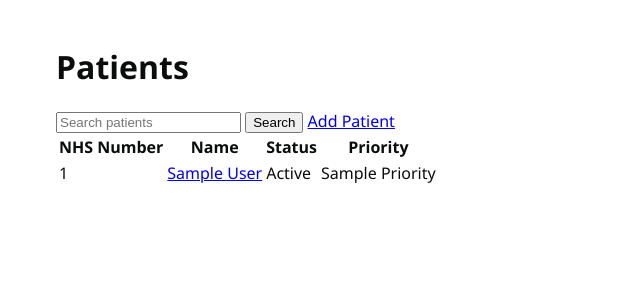
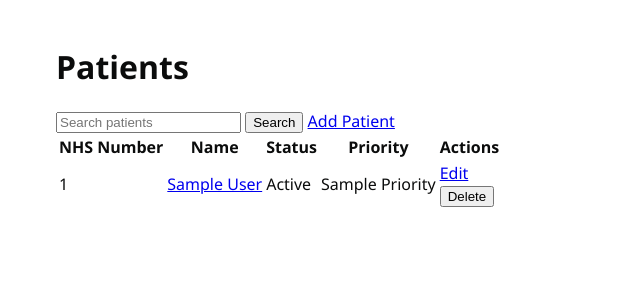
Before and after one commit to McBonuss/nhs_service_tracker, a Django app: template templates/patients/list.html in a window 1280 px wide. Shown: the part 46-346 px from the top of the page, without its empty margins (0-640 px from the left). Run offline with Django 5.2, Linux system fonts and the light colour scheme; the template is opened without the code that fills it: most values are stand-ins (such as "Sample title", 1, 10 or a date in 2020).

Commit message:
Add delete functionality to patient detail and list views with edit links

```diff
--- a/templates/patients/list.html
+++ b/templates/patients/list.html
@@ -13,6 +13,7 @@
       <th>Name</th>
       <th>Status</th>
       <th>Priority</th>
+      <th>Actions</th>
     </tr>
   </thead>
   <tbody>
@@ -22,9 +23,16 @@
       <td><a href="{% url 'patients_detail' patient.id %}">{{ patient.first_name }} {{ patient.last_name }}</a></td>
       <td>{{ patient.status|title }}</td>
       <td>{{ patient.priority|title }}</td>
+      <td>
+        <a href="{% url 'patients_edit' patient.id %}">Edit</a>
+        <form method="post" action="{% url 'patients_delete' patient.id %}" class="inline-form">
+          {% csrf_token %}
+          <button type="submit">Delete</button>
+        </form>
+      </td>
     </tr>
     {% empty %}
-    <tr><td colspan="4">No patients found.</td></tr>
+    <tr><td colspan="5">No patients found.</td></tr>
     {% endfor %}
   </tbody>
 </table>
```
Also changed, not shown: templates/patients/detail.html (+7 -1 lines).
